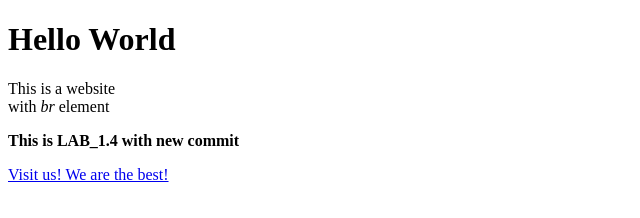
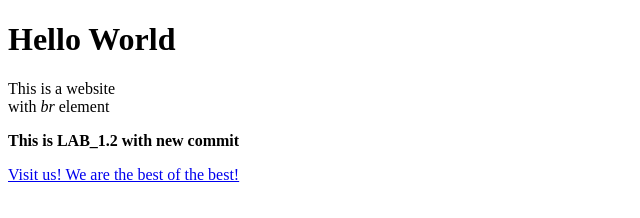
Before and after one commit to SergiyTekh/Lab_1.4, a plain HTML site: page index.html in a window 1280 px wide. Shown: the full height of the page, 0-640 px from the left. Drawn offline with Linux system fonts and the light colour scheme.

Commit message:
Fifth commit dev2

```diff
--- a/index.html
+++ b/index.html
@@ -1,25 +1,16 @@
 <!DOCTYPE html>
-
 <html lang="en">
 
 <head>
-
-<meta charset="utf-8">
-
-<title>Hello World LAB_1.2</title>
-
+  <meta charset="utf-8">
+  <title>Hello World LAB_1.2</title>
 </head>
 
 <body>
-
-<h1>Hello World</h1>
-
-<p>This is a website<br>with <em>br</em> element</p>
-
-<p><strong>This is LAB_1.4 with new commit</strong></p>
-
-<a href="https://www.lnu.edu.ua"> Visit us! We are the best!</a>
-
+  <h1>Hello World</h1>
+  <p>This is a website<br>with <em>br</em> element</p>
+  <p><strong>This is LAB_1.2 with new commit</strong></p>
+<a href="https://www.lnu.edu.ua">Visit us! We are the best of the best!</a>
 </body>
 
 </html>
```
